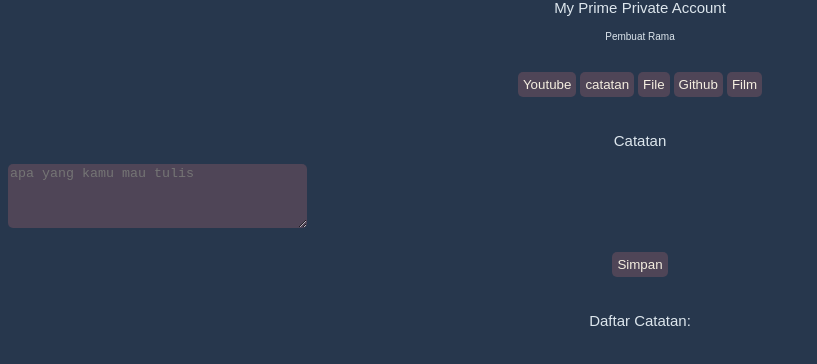
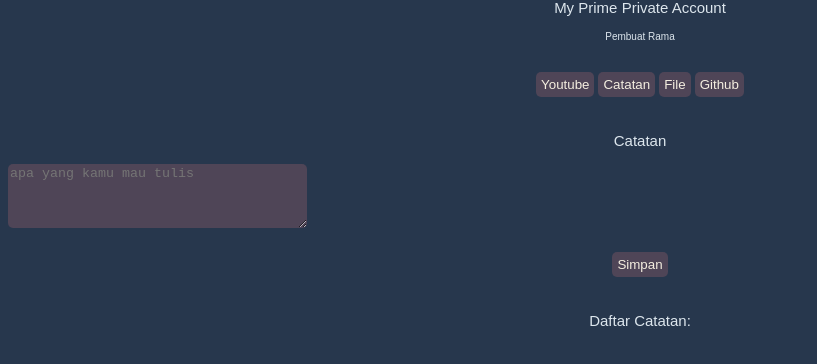
Before and after one commit to prama67/puturama.github.io, a plain HTML site: page index.html in a window 1280 px wide. Shown: the part 128-492 px from the top of the page, without its empty margins (0-817 px from the left). Drawn offline with Linux system fonts and the light colour scheme.

Commit message:
menghapus lebel video dan memperbarui button

```diff
--- a/index.html
+++ b/index.html
@@ -22,13 +22,11 @@
 
     <a href="#"><button class="border">Youtube</button></a>
 
-    <a href="catatan"><button class="border">catatan</button></a>
+    <a href="https://docs.google.com/document/d/1QGiqA31hDiYtNh6MXufTqVzj3xcCVLMhorP5OCGHh5Q/edit?usp=sharing"><button class="border">Catatan</button></a>
 
     <a href="file211.html"><button class="border">File</button></a>
 
-    <a href="#"><button class="border">Github</button></a>
-
-    <a href="list.html"><button class="border">Film</button></a>
+    <a href="https://github.com/prama67"><button class="border">Github</button></a>
 
   </center>
 
```
Also changed, not shown: list.html (+1 -1 lines).
